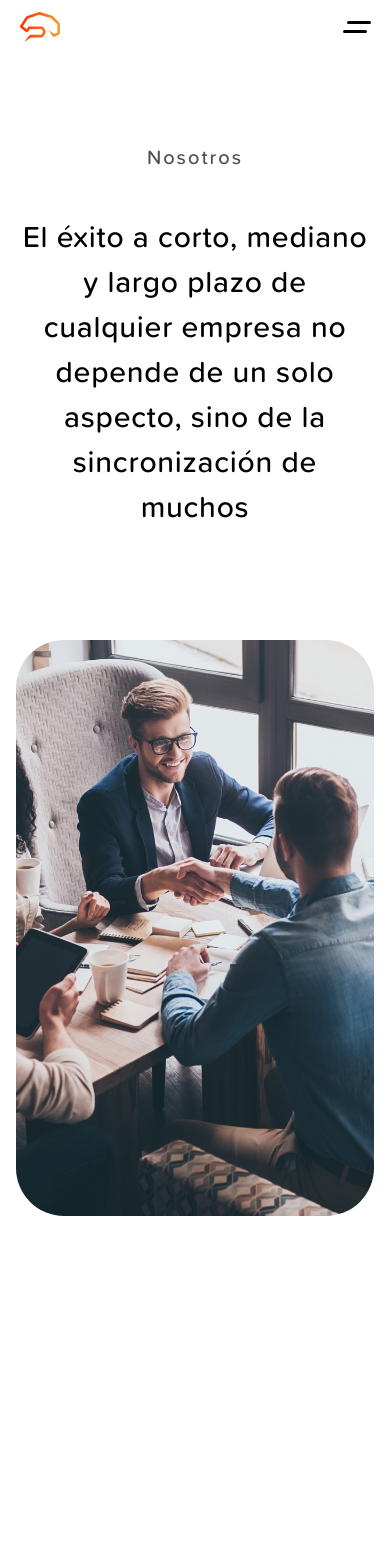
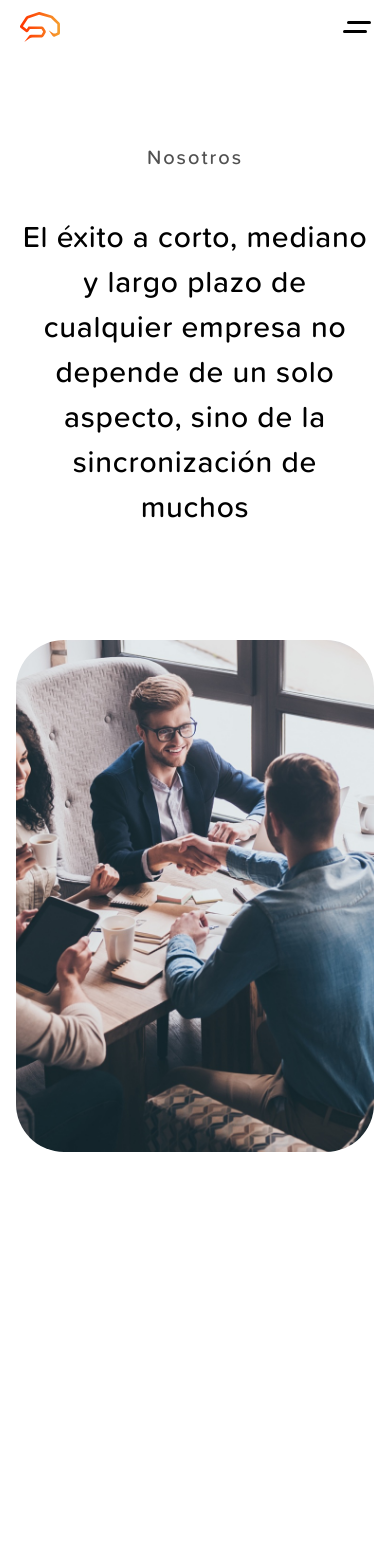
Before and after one commit to saufth/emah-dev, a Next.js app: page /about in a window 390 px wide. Shown: the top 1560 px of the page. Built offline with nearby package versions, Linux system fonts and the light colour scheme.

Commit message:
AboutPage parallax effect fixed

```diff
--- a/src/pages/about.tsx
+++ b/src/pages/about.tsx
@@ -84,7 +84,7 @@ const AboutPage = () => {
         <Hero label='Nosotros' text='md'>
           El éxito a corto, mediano y largo plazo de cualquier empresa no depende de un solo aspecto, sino de la sincronización de muchos
         </Hero>
-        <div className='pb-16 mt-[1024px]'>
+        <div className='pb-16 mt-[1192px] md:mt-[1024px]'>
           <About {...aboutConfig} />
         </div>
         <Footer />
--- a/src/styles/layout/AboutLayout.module.css
+++ b/src/styles/layout/AboutLayout.module.css
@@ -17,7 +17,7 @@
   @apply
     /* Sizing */
     max-w-3xl
-    h-xl sm:h-md
+    h-lg sm:h-md
     /* Spacing */
     mx-4 md:mx-auto
     /* Layout */
```
